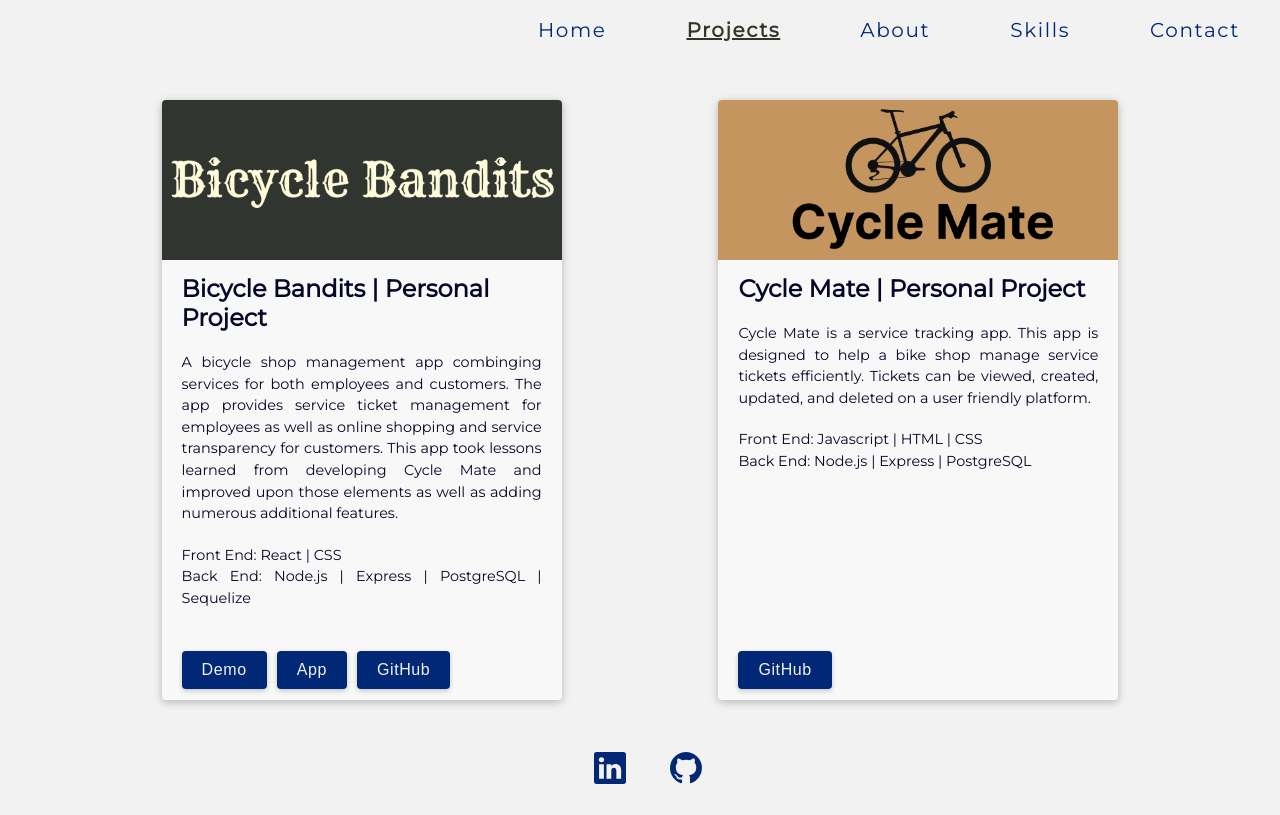
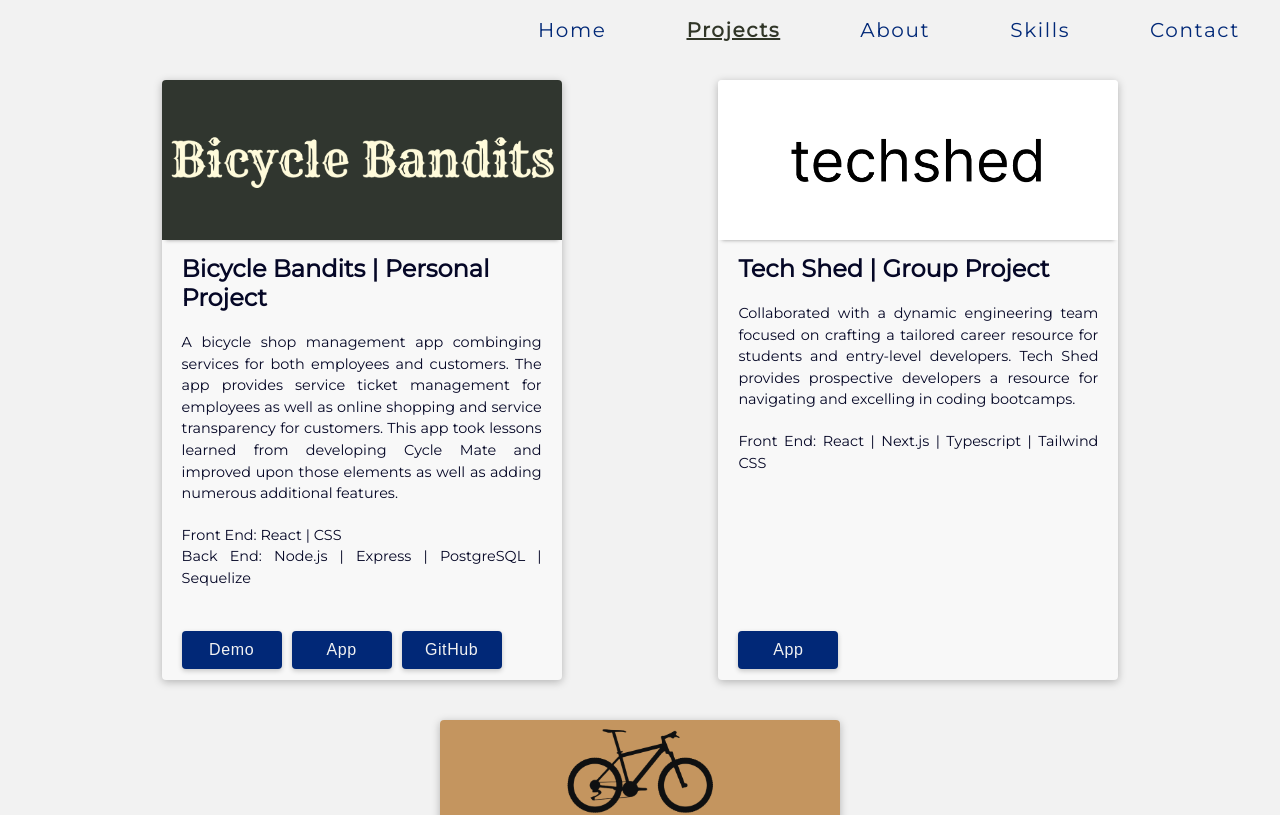
Before and after one commit to tkwaterss/tkwaterss.github.io, a React (Create React App) app: page /projects in a window 1280 px wide. Shown: the top 815 px of the page. Built offline with nearby package versions, Linux system fonts and the light colour scheme; no server answers.

Commit message:
techshed added to projects. updated ProjectCard component

```diff
--- a/src/components/Projects.jsx
+++ b/src/components/Projects.jsx
@@ -3,6 +3,7 @@ import classes from "./Projects.module.css";
 import ProjectCard from "./UI/ProjectCard";
 import cycleMate from "../images/Cycle-Mate.png";
 import bicycleBandits from "../images/Bicycle-Bandits.png";
+import techshed from "../images/techshed.png"
 
 const Projects = () => {
   return (
@@ -19,6 +20,14 @@ const Projects = () => {
       ></ProjectCard>
 
       <ProjectCard
+        src={techshed}
+        projectTitle="Tech Shed | Group Project"
+        projectDescription="Collaborated with a dynamic engineering team focused on crafting a tailored career resource for students and entry-level developers. Tech Shed provides prospective developers a resource for navigating and excelling in coding bootcamps."
+        frontEnd={["React | ", "Next.js | ", "Typescript | ", "Tailwind CSS"]}
+        appURL="https://thetechshed.org/"
+      ></ProjectCard>
+
+      <ProjectCard
         src={cycleMate}
         projectTitle="Cycle Mate | Personal Project"
         projectDescription="Cycle Mate is a service tracking app. This app is designed to help a bike shop manage service tickets efficiently. Tickets can be viewed, created, updated, and deleted on a user friendly platform."
--- a/src/components/UI/ProjectCard.jsx
+++ b/src/components/UI/ProjectCard.jsx
@@ -2,32 +2,32 @@ import React from "react";
 import Button from "../UI/Button";
 import classes from "./ProjectCard.module.css";
 
-const ProjectCard = (props) => {
+const ProjectCard = ({className, src, projectTitle, projectDescription, frontEnd, backEnd, demoURL, appURL, gitHubURL}) => {
   return (
-    <div className={`${classes.projectCard} ${props.className}`}>
-      <img src={props.src} className={classes.projectBanner}></img>
+    <div className={`${classes.projectCard} ${className}`}>
+      <img src={src} className={classes.projectBanner} alt={projectTitle}></img>
       <div className={classes.contentContainer}>
         <div className={classes.descriptionContainer}>
-          <h3>{props.projectTitle}</h3>
-          <p>{props.projectDescription}</p>
+          <h3>{projectTitle}</h3>
+          <p>{projectDescription}</p>
           <div className={classes.stackContainer}>
-            <p>Front End: {props.frontEnd}</p>
-            <p>Back End: {props.backEnd} </p>
+            <p>Front End: {frontEnd}</p>
+            {backEnd && <p>Back End: {backEnd} </p>}
           </div>
         </div>
         <div className={classes.buttonContainer}>
-          {props.demoURL && (
-            <a href={props.demoURL} rel="noopener noreferrer" target="_blank">
+          {demoURL && (
+            <a href={demoURL} rel="noopener noreferrer" target="_blank">
               <Button className={classes.linksBtn}>Demo</Button>
             </a>
           )}
-          {props.appURL && (
-            <a href={props.appURL} rel="noopener noreferrer" target="_blank">
+          {appURL && (
+            <a href={appURL} rel="noopener noreferrer" target="_blank">
               <Button className={classes.linksBtn}>App</Button>
             </a>
           )}
-          {props.gitHubURL && (
-            <a href={props.gitHubURL} rel="noopener noreferrer" target="_blank">
+          {gitHubURL && (
+            <a href={gitHubURL} rel="noopener noreferrer" target="_blank">
               <Button className={classes.linksBtn}>GitHub</Button>
             </a>
           )}
--- a/src/components/UI/ProjectCard.module.css
+++ b/src/components/UI/ProjectCard.module.css
@@ -9,6 +9,7 @@
   height: 160px;
   width: 400px;
   border-radius: 4px 4px 0 0;
+  box-shadow: 0 4px 4px -4px rgba(0, 0, 0, 0.4);
 }
 .projectCard h3 {
   font-size: 1.5em;
@@ -38,6 +39,7 @@
 .linksBtn {
   padding: 10px 20px;
   font-size: 1em;
+  min-width: 100px;
 }
 
 /** Mobile Styling */
```
Also changed, not shown: src/images/techshed.png (added).
